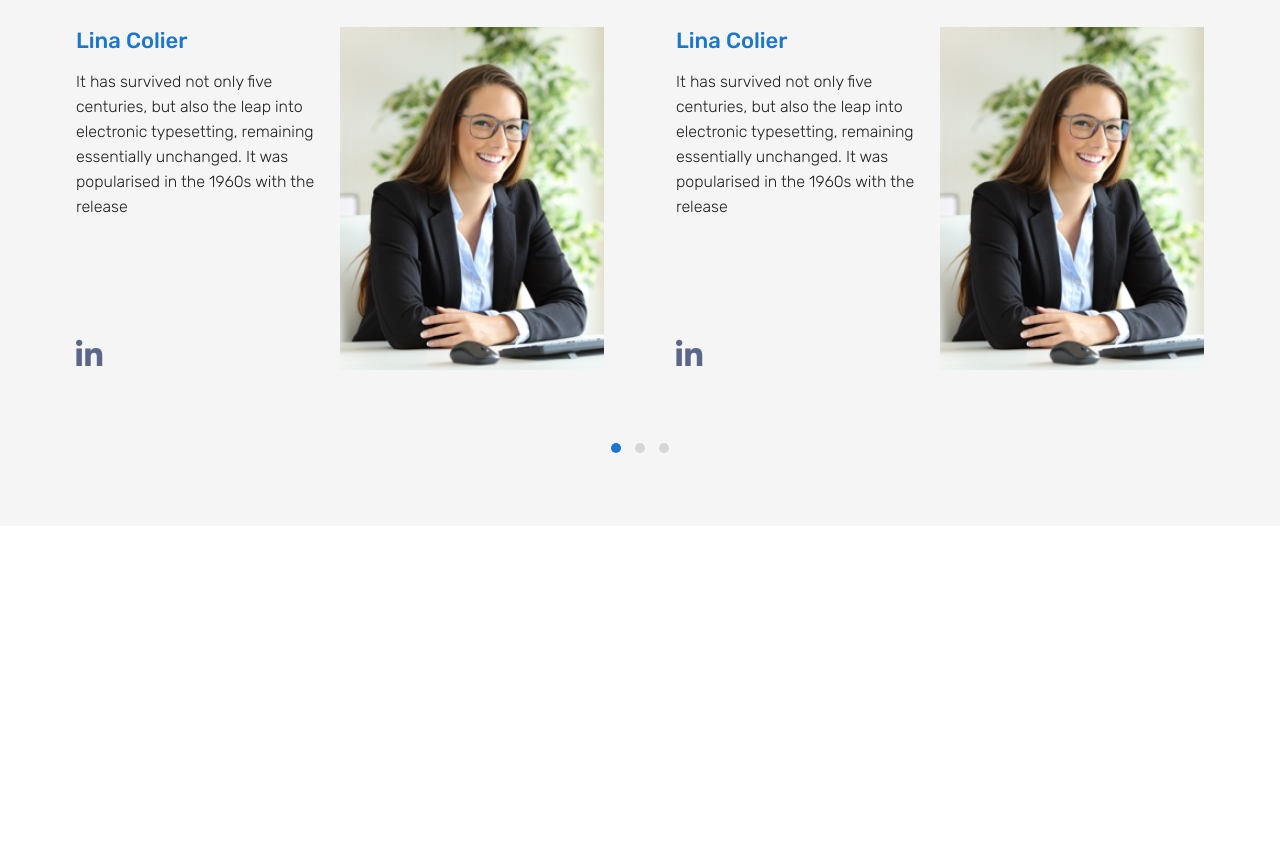
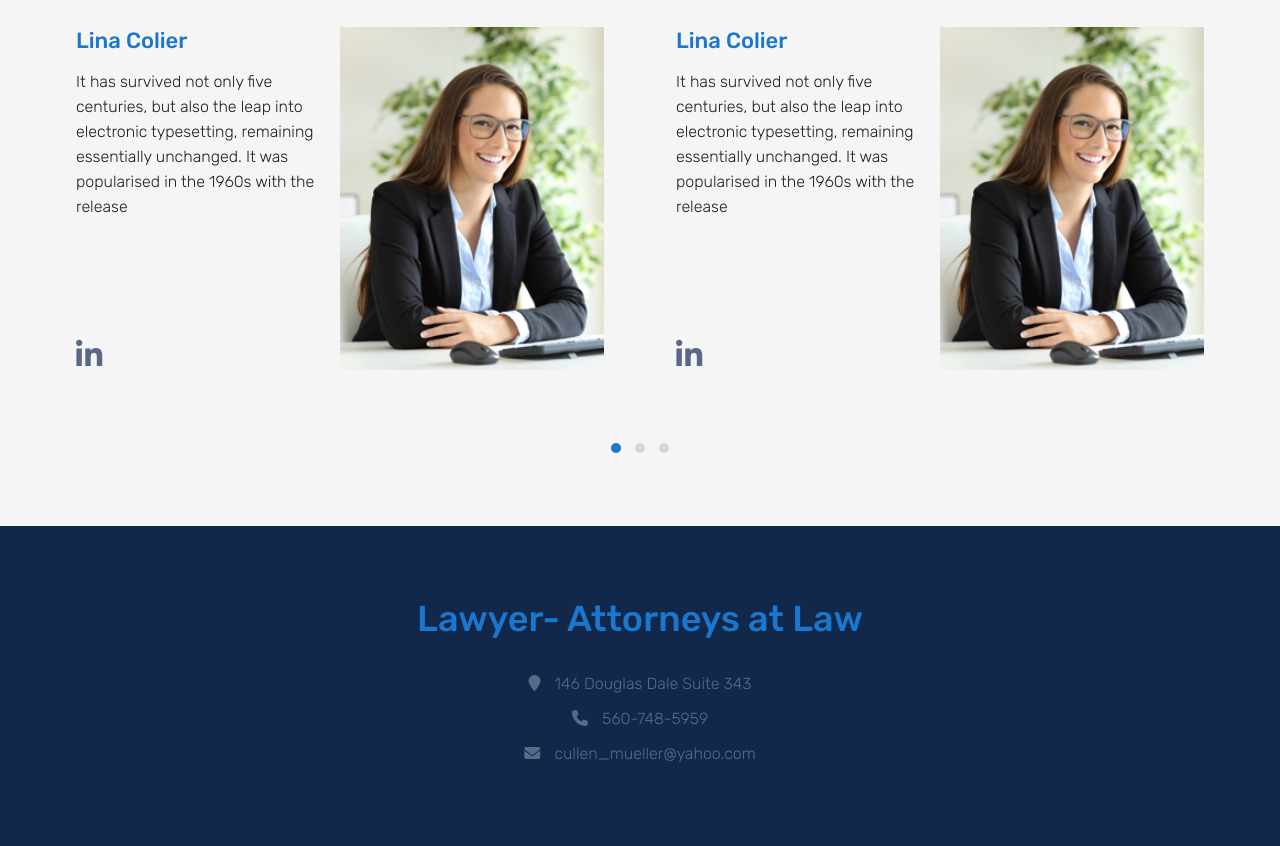
Before and after one commit to BeeJava/Lawyer, a plain HTML site: page public_html/index.html in a window 1280 px wide. Shown: the part 1487-2333 px from the top of the page. Before the commit the page ends 2013 px from the top, so only its background shows below. Drawn offline with Linux system fonts and the light colour scheme.

Commit message:
homepage contact section done

```diff
--- a/public_html/index.html
+++ b/public_html/index.html
@@ -341,6 +341,24 @@
                     </div>
                 </div>
             </section>
+
+            <section class="contact-data text-center">
+                <div class="container">
+                    <h2 class="section-title text-primary">Lawyer- Attorneys at Law</h2>
+                    <p>
+                        <span class="fas fa-map-marker"></span>
+                        <a href="#">146 Douglas Dale Suite 343</a>
+                    </p>
+                    <p>
+                        <span class="fas fa-phone"></span>
+                        <a href="#">560-748-5959</a>
+                    </p>
+                    <p>
+                        <span class="fas fa-envelope"></span>
+                        <a href="#">cullen_mueller@yahoo.com</a>
+                    </p>
+                </div>
+            </section>
         </main>
 
 
--- a/public_html/scss/partials/_main.scss
+++ b/public_html/scss/partials/_main.scss
@@ -2,3 +2,4 @@
 @import "main/_hero.scss";
 @import "main/_services.scss";
 @import "main/_team-section.scss";
+@import "main/_contact-data.scss";
--- /dev/null
+++ b/public_html/scss/partials/main/_contact-data.scss
@@ -0,0 +1,15 @@
+.contact-data{
+    padding: 70px 0;
+    background-color: #11284B;
+    p{
+        color: #586C88;
+        span{
+            margin-right: 10px;
+        }
+        a{
+            color: #586C88;
+            text-decoration: none;
+        }
+    }
+
+}
```
Also changed, not shown: public_html/css/theme.css, 1 other file.
